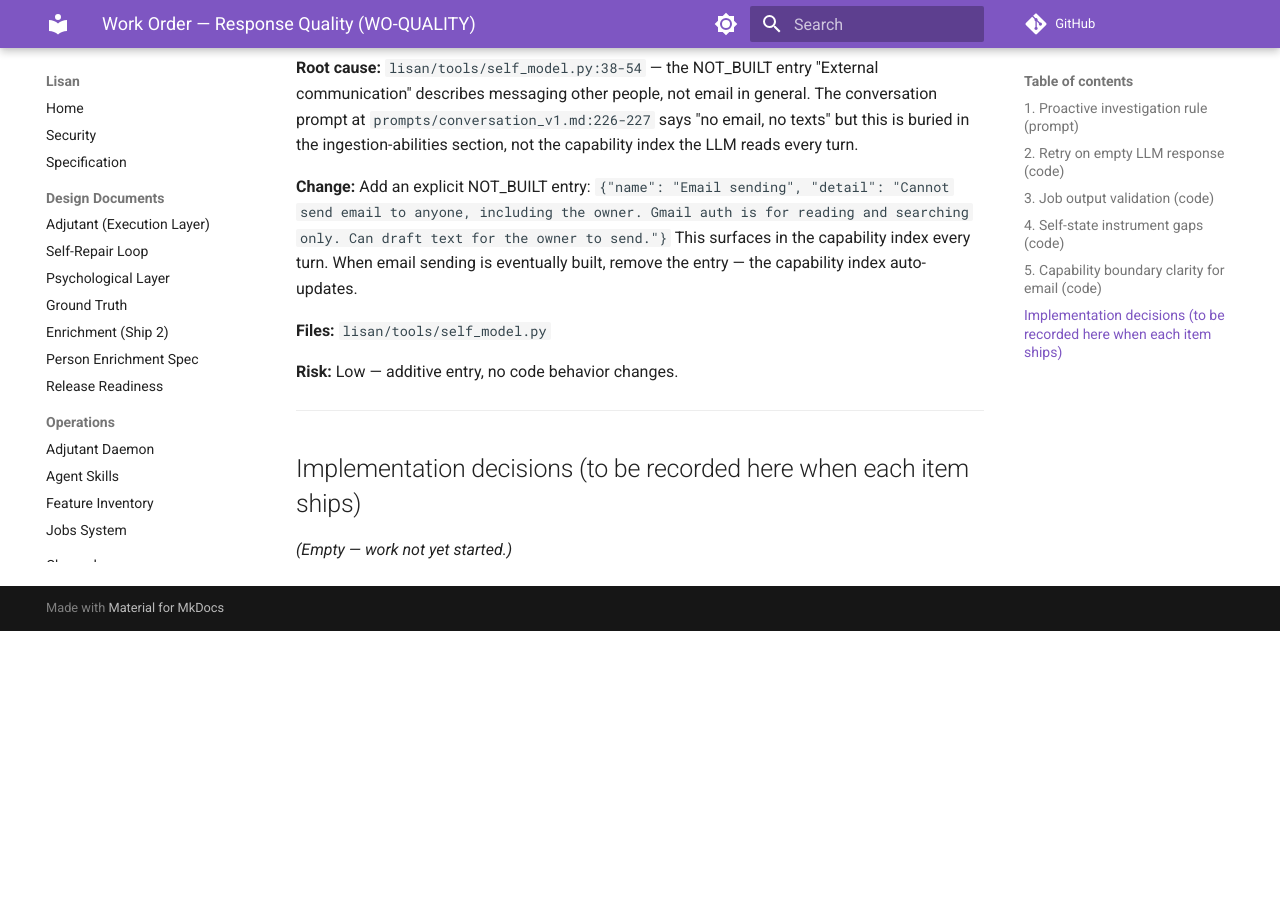
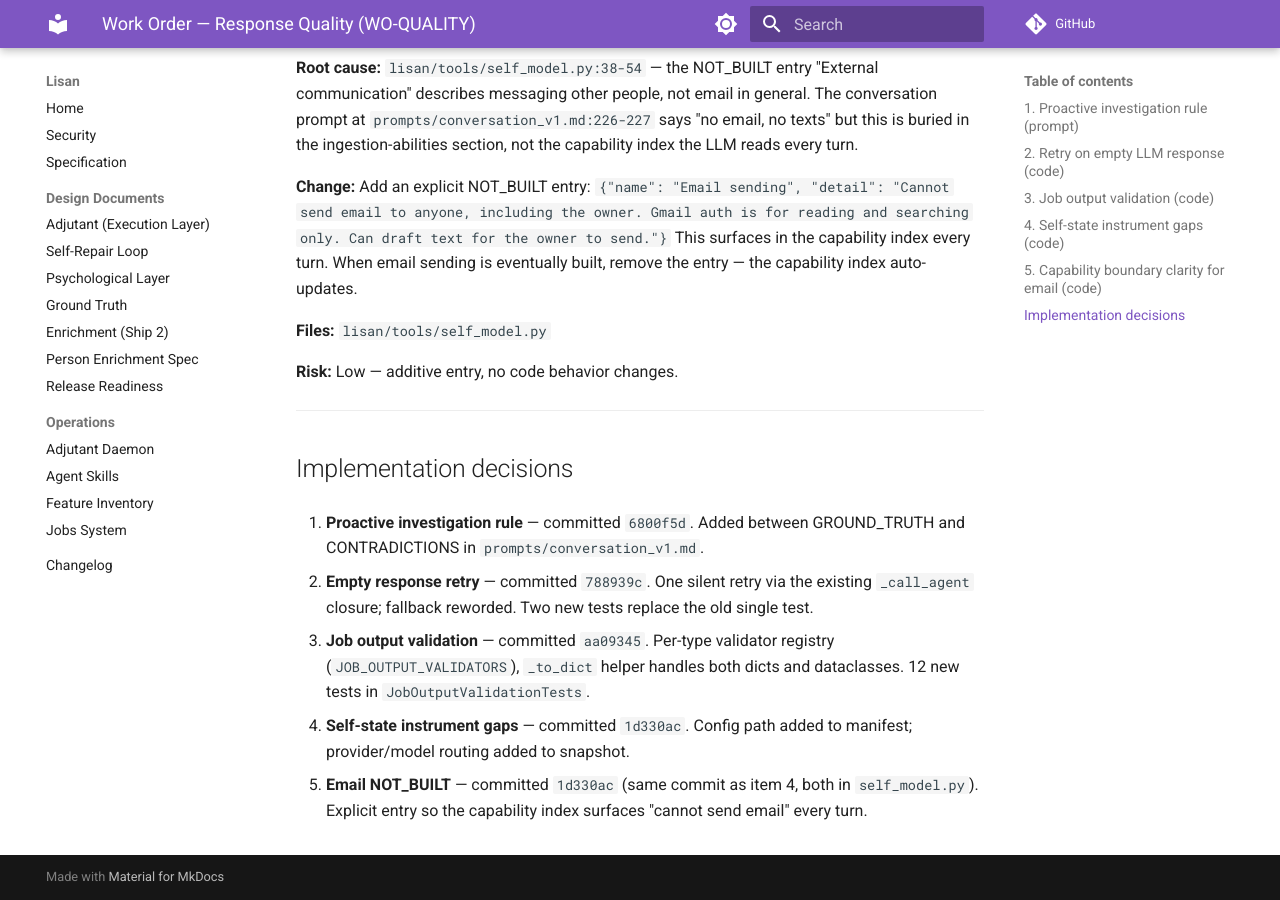
Before and after one commit to augustgermar/Lisan, an MkDocs documentation site: the page built from docs/response_quality_workorder.md, in a window 1280 px wide and 900 px high, scrolled down 3000 px. Built offline with MkDocs 1.6.1 and Material for MkDocs 9.7.7, drawn with Linux system fonts in a browser that asks for light colours; comment, search, counter and statistics services are not loaded; before the commit the page ends 3631 px from its top, so only the background shows below that; some of the changed text lies outside the part shown.

Commit message:
mark WO-QUALITY complete with implementation notes
All 5 items shipped: proactive investigation prompt rule, empty response
retry, job output validation, self-state instrument gaps, email NOT_BUILT.

Co-Authored-By: Claude Opus 4.6 <noreply@anthropic.com>
Claude-Session: https://claude.ai/code/session_01SGYu4FFwGvtV4EEhMDQx8D

```diff
--- a/docs/response_quality_workorder.md
+++ b/docs/response_quality_workorder.md
@@ -165,6 +165,22 @@ auto-updates.
 
 ---
 
-## Implementation decisions (to be recorded here when each item ships)
+## Implementation decisions
 
-*(Empty — work not yet started.)*
+1. **Proactive investigation rule** — committed `6800f5d`. Added between
+   GROUND_TRUTH and CONTRADICTIONS in `prompts/conversation_v1.md`.
+
+2. **Empty response retry** — committed `788939c`. One silent retry via
+   the existing `_call_agent` closure; fallback reworded. Two new tests
+   replace the old single test.
+
+3. **Job output validation** — committed `aa09345`. Per-type validator
+   registry (`JOB_OUTPUT_VALIDATORS`), `_to_dict` helper handles both
+   dicts and dataclasses. 12 new tests in `JobOutputValidationTests`.
+
+4. **Self-state instrument gaps** — committed `1d330ac`. Config path
+   added to manifest; provider/model routing added to snapshot.
+
+5. **Email NOT_BUILT** — committed `1d330ac` (same commit as item 4,
+   both in `self_model.py`). Explicit entry so the capability index
+   surfaces "cannot send email" every turn.
```
Also changed, not shown: other parts of docs/response_quality_workorder.md (+1 -1 lines).
